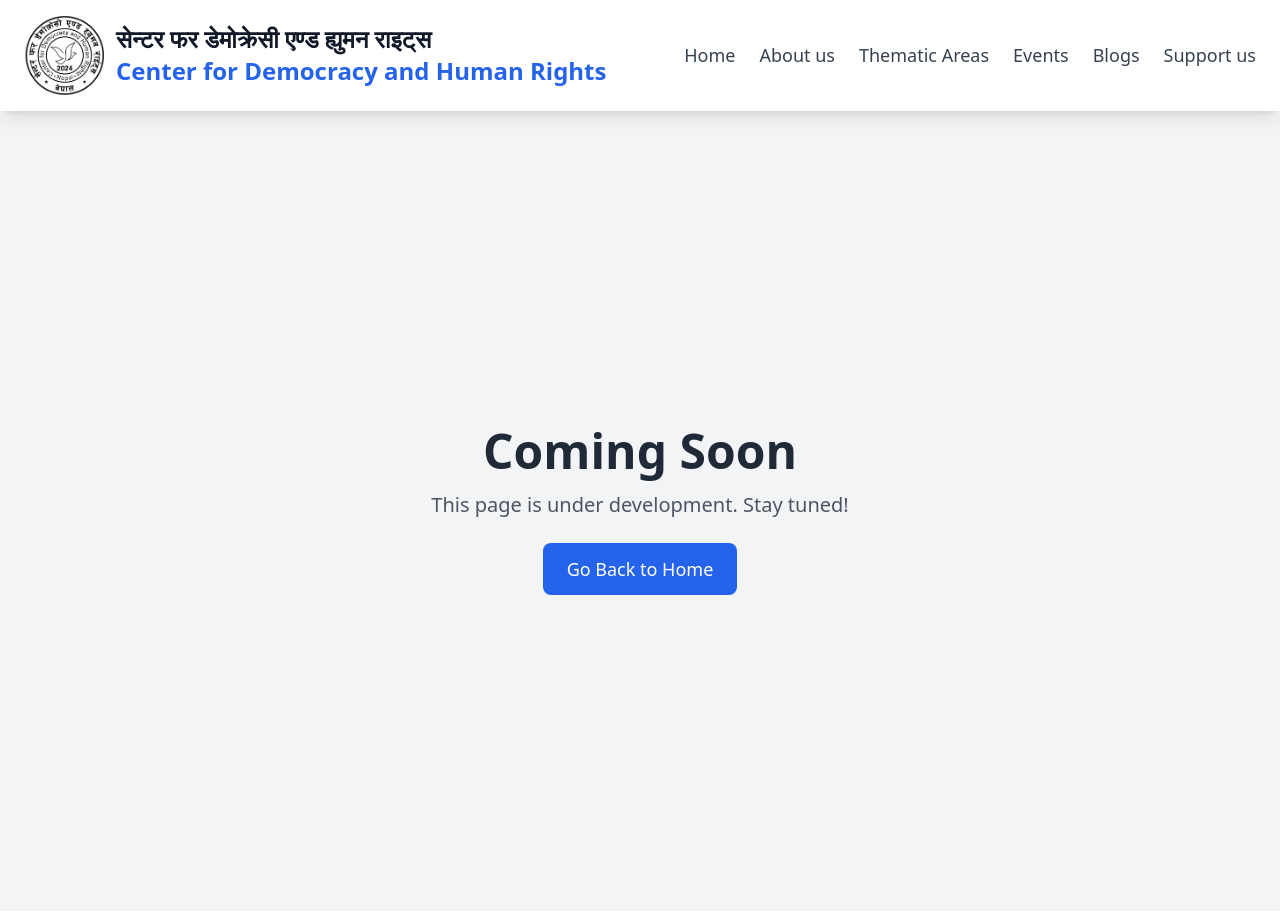
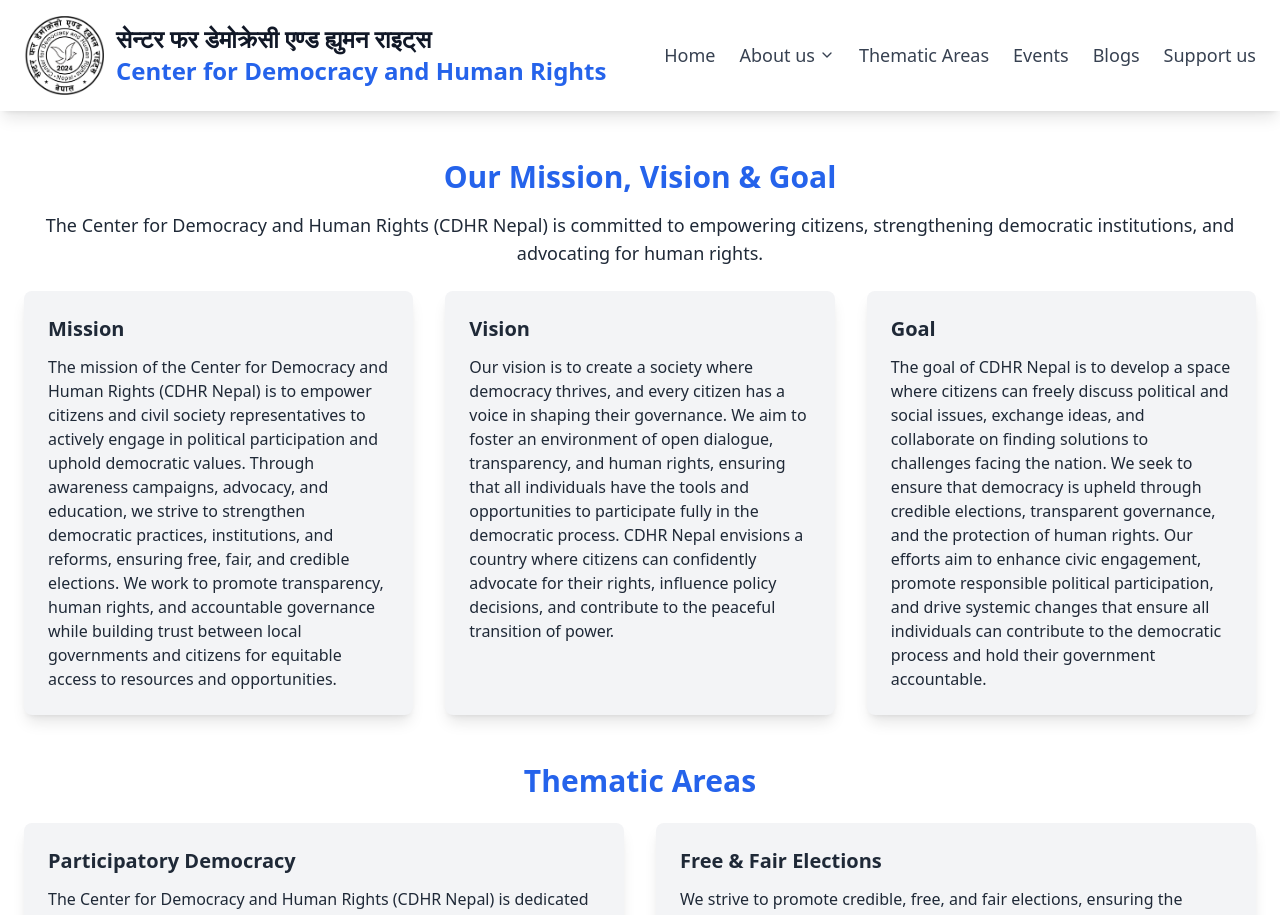
Before and after one commit to Axkratos/CDHR, a React (Vite) app: page /mission-statement in a window 1280 px wide. Shown: the top 915 px of the page. Built offline with nearby package versions, Linux system fonts and the light colour scheme.

Commit message:
added new pages for mission and team

```diff
--- a/src/App.jsx
+++ b/src/App.jsx
@@ -11,6 +11,7 @@ import Contact from './components/Contact';
 import Footer from './components/Footer';
 import ComingSoon from './components/ComingSoon';
 import Area from './components/Area';
+import MissionStatement from './components/MissionStatement';
 
 
 function App() {
@@ -32,9 +33,7 @@ function App() {
                 <div id="mission">
                   <Mission />
                 </div>
-                <div id="team">
-                  <Team/>
-                </div>
+
 
                 <div id="area">
                   <Area />
@@ -51,6 +50,9 @@ function App() {
           {/* Blog post page */}
           <Route path="/blog/:id" element={<BlogPost />} />
           <Route path="/contact" element={<Contact />} />
+          <Route path="/mission-statement" element={<MissionStatement />} />
+          <Route path="/team" element={<Team />} />
+
 
           <Route path="*" element={<ComingSoon />} />
         </Routes>
--- /dev/null
+++ b/src/components/MissionStatement.jsx
@@ -0,0 +1,102 @@
+import React from "react";
+
+export default function MissionStatement() {
+  return (
+    <div className="container mx-auto px-6 py-12 text-gray-800" id="mission-statement">
+      {/* Mission, Vision & Goal Section */}
+      <section className="mb-12 text-center">
+        <h2 className="text-3xl font-bold text-blue-600 mb-4">Our Mission, Vision & Goal</h2>
+        <p className="text-lg mb-6">
+          The Center for Democracy and Human Rights (CDHR Nepal) is committed to
+          empowering citizens, strengthening democratic institutions, and advocating
+          for human rights.
+        </p>
+        <div className="grid md:grid-cols-3 gap-8 text-left">
+          <div className="p-6 bg-gray-100 rounded-lg shadow-lg">
+            <h3 className="text-xl font-semibold mb-3">Mission</h3>
+            <p>
+                        The mission of the Center for Democracy and Human Rights (CDHR Nepal) is
+            to empower citizens and civil society representatives to actively engage in political
+            participation and uphold democratic values. Through awareness campaigns, advocacy,
+            and education, we strive to strengthen democratic practices, institutions, and reforms,
+            ensuring free, fair, and credible elections. We work to promote transparency, human
+            rights, and accountable governance while building trust between local governments and
+            citizens for equitable access to resources and opportunities.
+                        </p>
+          </div>
+          <div className="p-6 bg-gray-100 rounded-lg shadow-lg">
+            <h3 className="text-xl font-semibold mb-3">Vision</h3>
+            <p>
+                        Our vision is to create a society where democracy thrives, and every citizen has
+            a voice in shaping their governance. We aim to foster an environment of open dialogue,
+            transparency, and human rights, ensuring that all individuals have the tools and
+            opportunities to participate fully in the democratic process. CDHR Nepal envisions a
+            country where citizens can confidently advocate for their rights, influence policy
+            decisions, and contribute to the peaceful transition of power.
+            </p>
+          </div>
+          <div className="p-6 bg-gray-100 rounded-lg shadow-lg">
+            <h3 className="text-xl font-semibold mb-3">Goal</h3>
+            <p>
+                        The goal of CDHR Nepal is to develop a space where citizens can freely discuss
+            political and social issues, exchange ideas, and collaborate on finding solutions to
+            challenges facing the nation. We seek to ensure that democracy is upheld through
+            credible elections, transparent governance, and the protection of human rights. Our
+            efforts aim to enhance civic engagement, promote responsible political participation,
+            and drive systemic changes that ensure all individuals can contribute to the democratic
+            process and hold their government accountable.
+            </p>
+          </div>
+        </div>
+      </section>
+
+      {/* Thematic Areas Section */}
+      <section className="mb-12">
+        <h2 className="text-3xl font-bold text-blue-600 text-center mb-6">Thematic Areas</h2>
+        <div className="grid md:grid-cols-2 gap-8">
+          {[
+            {
+              title: "Participatory Democracy",
+              description:
+                "The Center for Democracy and Human Rights (CDHR Nepal) is dedicated to empowering citizens and civil society representatives to engage in political participation, ensuring that their voices are heard.We run awareness campaigns to promote democratic values and work towards strengthening democratic practices,  institutions, and reforms. We advocate and lobby governments, parliamentarians, and officials to take decisive action in defending democracy. Our goal is to develop this  center as a open space where citizens can come together to discuss relevant issues,  exchange ideas and debate solutions.",
+            },
+            {
+              title: "Free & Fair Elections",
+              description:
+                "We strive to promote credible, free, and fair elections, ensuring the peaceful transition of power. Our work empowers citizens to actively participate in the electoral process and have their voices accurately represented. We conduct civic voter education and carry out independent electoral observation activities to ensure transparency and integrity.",
+            },
+            {
+              title: "Good Governance",
+              description:
+                "We assist local governments in building trust to ensure equitable access to resources and opportunities for citizens. We encourage transparency by promoting open and accessible decision-making, policies and procedures. Our efforts focus on raising awareness among citizens and educating them to better equip them for active participation in governance.",
+            },
+            {
+              title: "Promoting Human Rights",
+              description:
+                "We advocate for governments to enact and enforce human rights laws and actively campaign for policy changes to drive governmental action. We independently monitor, document and report human rights violations across the country, ensuring they are published for public awareness and intervention. Additionally, we run educational campaigns to inform citizens about their rights and how to safeguard them. We also  collaborate with national organizations as well as international organizations to promote human rights on a global scale.",
+            },
+          ].map((area, index) => (
+            <div key={index} className="p-6 bg-gray-100 rounded-lg shadow-lg">
+              <h3 className="text-xl font-semibold mb-3">{area.title}</h3>
+              <p>{area.description}</p>
+            </div>
+          ))}
+        </div>
+      </section>
+
+      {/* Call to Action Section */}
+      <section className="text-center py-8 bg-blue-100 rounded-lg">
+        <h2 className="text-2xl font-semibold text-blue-600 mb-4">
+          Together, We Can Create a Better Tomorrow
+        </h2>
+        <p className="text-lg mb-6">
+          Your donations enable us to act independently and respond quickly to
+          challenges. Help us make a real impact!
+        </p>
+        <button className="bg-blue-600 text-white py-2 px-6 rounded-lg text-lg hover:bg-blue-700 transition">
+          Donate Now
+        </button>
+      </section>
+    </div>
+  );
+}
--- a/src/components/Navigation.jsx
+++ b/src/components/Navigation.jsx
@@ -1,49 +1,72 @@
-import { useState } from 'react';
-import { Menu, X } from 'lucide-react';
-import { Link, useLocation, useNavigate } from 'react-router-dom';
-import logo from '/logo.png';
+import { useState, useEffect } from "react";
+import { Menu, X, ChevronDown } from "lucide-react";
+import { Link, useLocation, useNavigate } from "react-router-dom";
+import logo from "/logo.png";
 
 export default function Navigation() {
   const [isOpen, setIsOpen] = useState(false);
+  const [aboutDropdown, setAboutDropdown] = useState(false);
+  const [dropdownTimeout, setDropdownTimeout] = useState(null);
   const location = useLocation();
   const navigate = useNavigate();
 
   const navigation = [
-    { name: 'Home', href: '#home' },
-    { name: 'About us', href: '#mission' },
-    { name: 'Thematic Areas', href: '#area' },
-    { name: 'Events', href: '#blog' },
-    { name: 'Blogs', href: '#blog' },
-    { name: 'Support us', href: '/contact' }, // Updated href
+    { name: "Home", href: "#home" },
+    { name: "About us", href: "#about", hasDropdown: true },
+    { name: "Thematic Areas", href: "#area" },
+    { name: "Events", href: "#events" },
+    { name: "Blogs", href: "#blog" },
+    { name: "Support us", href: "/contact" },
   ];
 
-  const handleNavigation = (href) => {
-    if (href === '/contact') {
-      // Redirect to the Contact component
-      navigate('/contact');
-    } else if (location.pathname === '/') {
-      // Smooth scroll with an offset if on the home page
+  const handleNavigation = (href, isDropdown = false) => {
+    if (href === "/contact") {
+      navigate("/contact");
+    } else if (location.pathname === "/") {
       const element = document.querySelector(href);
       if (element) {
-        const yOffset = -80; // Adjust this value based on your navbar's height
+        const yOffset = -80;
         const yPosition = element.getBoundingClientRect().top + window.pageYOffset + yOffset;
-        window.scrollTo({ top: yPosition, behavior: 'smooth' });
+        window.scrollTo({ top: yPosition, behavior: "smooth" });
       }
     } else {
-      // Redirect to the home page and navigate to the section
       window.location.href = `/${href}`;
     }
-    setIsOpen(false); // Close mobile menu
+
+    if (!isDropdown) {
+      setIsOpen(false);
+    }
   };
+
+  const handleMouseEnter = () => {
+    if (dropdownTimeout) {
+      clearTimeout(dropdownTimeout);
+      setDropdownTimeout(null);
+    }
+    setAboutDropdown(true);
+  };
+
+  const handleMouseLeave = () => {
+    const timeout = setTimeout(() => {
+      setAboutDropdown(false);
+    }, 500);
+
+    setDropdownTimeout(timeout);
+  };
+
+  useEffect(() => {
+    return () => {
+      if (dropdownTimeout) {
+        clearTimeout(dropdownTimeout);
+      }
+    };
+  }, [dropdownTimeout]);
 
   return (
     <header className="bg-white shadow-lg sticky top-0 z-50">
       <nav className="container mx-auto px-6 py-4 flex justify-between items-center">
         {/* Logo Section */}
-        <div
-          className="flex items-center cursor-pointer"
-          onClick={() => navigate('/')} // Navigate to home when clicked
-        >
+        <div className="flex items-center cursor-pointer" onClick={() => navigate("/")}>
           <img src={logo} alt="CDHR Nepal Logo" className="w-20 h-auto" />
           <div className="ml-3">
             <span className="block text-lg lg:text-2xl font-bold text-gray-900">
@@ -56,24 +79,40 @@ export default function Navigation() {
         </div>
 
         {/* Desktop Navigation */}
-        <div className="hidden sm:flex space-x-6">
-          {navigation.map((item) => (
+        <div className="hidden sm:flex space-x-6 relative">
+          {navigation.map((item) =>
+            item.hasDropdown ? (
+              <div key={item.name} className="relative group" onMouseEnter={handleMouseEnter} onMouseLeave={handleMouseLeave}>
                 <button
-              key={item.name}
-              className="text-base lg:text-lg font-medium text-gray-700 hover:text-blue-600 transition"
+                  className="text-base lg:text-lg font-medium text-gray-700 hover:text-blue-600 transition flex items-center"
                   onClick={() => handleNavigation(item.href)}
                 >
+                  {item.name} <ChevronDown className="ml-1 h-4 w-4" />
+                </button>
+
+                {/* Dropdown Menu */}
+                {aboutDropdown && (
+                  <div className="absolute left-0 mt-2 w-48 bg-white shadow-lg rounded-lg py-2" onMouseEnter={handleMouseEnter} onMouseLeave={handleMouseLeave}>
+                    <button className="block w-full text-left px-4 py-2 text-gray-700 hover:bg-gray-200 transition" onClick={() => navigate("/mission-statement")}>
+                      Mission Statement
+                    </button>
+                    <button className="block w-full text-left px-4 py-2 text-gray-700 hover:bg-gray-200 transition" onClick={() => navigate("/team")}>
+                      Team
+                    </button>
+                  </div>
+                )}
+              </div>
+            ) : (
+              <button key={item.name} className="text-base lg:text-lg font-medium text-gray-700 hover:text-blue-600 transition" onClick={() => handleNavigation(item.href)}>
                 {item.name}
               </button>
-          ))}
+            )
+          )}
         </div>
 
         {/* Mobile Menu Button */}
         <div className="sm:hidden">
-          <button
-            onClick={() => setIsOpen(!isOpen)}
-            className="text-gray-700 hover:text-blue-600 focus:outline-none"
-          >
+          <button onClick={() => setIsOpen(!isOpen)} className="text-gray-700 hover:text-blue-600 focus:outline-none">
             {isOpen ? <X className="h-6 w-6" /> : <Menu className="h-6 w-6" />}
           </button>
         </div>
@@ -82,15 +121,30 @@ export default function Navigation() {
       {/* Mobile Navigation */}
       {isOpen && (
         <div className="sm:hidden bg-gray-100 py-4">
-          {navigation.map((item) => (
-            <button
-              key={item.name}
-              className="block px-6 py-3 text-base font-medium text-gray-700 hover:text-blue-600 hover:bg-gray-200 transition"
-              onClick={() => handleNavigation(item.href)}
-            >
+          {navigation.map((item) =>
+            item.hasDropdown ? (
+              <div key={item.name}>
+                <button className="block w-full text-left px-6 py-3 text-base font-medium text-gray-700 hover:text-blue-600 hover:bg-gray-200 transition flex justify-between items-center" onClick={() => setAboutDropdown(!aboutDropdown)}>
+                  {item.name} <ChevronDown className="h-4 w-4" />
+                </button>
+
+                {aboutDropdown && (
+                  <div className="bg-white shadow-md">
+                    <button className="block w-full text-left px-6 py-3 text-gray-700 hover:bg-gray-200 transition" onClick={() => navigate("/mission-statement")}>
+                      Mission Statement
+                    </button>
+                    <button className="block w-full text-left px-6 py-3 text-gray-700 hover:bg-gray-200 transition" onClick={() => navigate("/team")}>
+                      Team
+                    </button>
+                  </div>
+                )}
+              </div>
+            ) : (
+              <button key={item.name} className="block px-6 py-3 text-base font-medium text-gray-700 hover:text-blue-600 hover:bg-gray-200 transition" onClick={() => handleNavigation(item.href)}>
                 {item.name}
               </button>
-          ))}
+            )
+          )}
         </div>
       )}
     </header>
```
Lines whose indentation alone changed are shown as unchanged.
